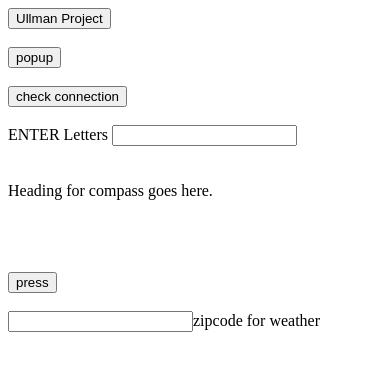
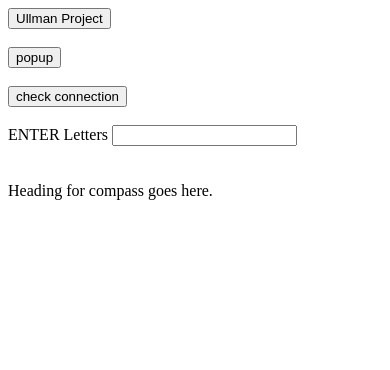
Before and after one commit to maxkung101/Phonegap_IT302, a website: page index.html in a window 390 px wide. Drawn offline with nearby package versions, Linux system fonts and the light colour scheme; some packages are replaced by stand-ins of ours.

Commit message:
update this file

```diff
--- a/index.html
+++ b/index.html
@@ -36,7 +36,6 @@
 <script src="http://code.jquery.com/jquery-1.11.0.min.js"></script>
 <script src="http://code.jquery.com/jquery-migrate-1.2.1.min.js"></script>
 
-<script type="text/javascript" charset="utf-8" src="js/main.js"></script>
 <script type="text/javascript" charset="utf-8" src="cordova.js"></script>
 
 <script type="text/javascript" charset="utf-8">
@@ -143,11 +142,5 @@ ENTER Letters <input type = text     id = "100"
 <div id="200"  class="A"></div><br/><br/>
 
 <div  id="heading">Heading for compass goes here.</div>				<br/><br/><br/><br/>
-
-<input type=button value="press" id="press"      /><br/><br/>
-
-<input type = text id = "zip" />zipcode for weather<br/><br/>
-
-<div  id="B"></div>
 </body>
 </html>
```
